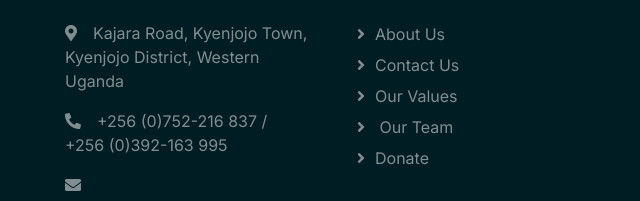
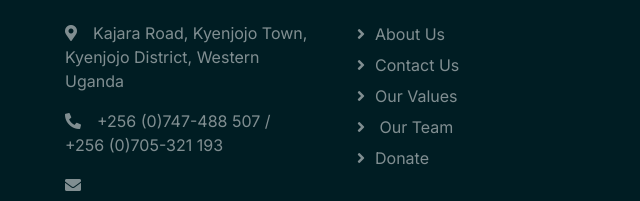
Before and after one commit to Kinglewy/cemaugandalewy, a plain HTML site: page donate.html in a window 1280 px wide. Shown: the part 1888-2089 px from the top of the page, 308-948 px from the left. Drawn offline with nearby package versions, Linux system fonts and the light colour scheme.

Commit message:
Update donate.html

```diff
--- a/donate.html
+++ b/donate.html
@@ -246,7 +246,7 @@
             <div class="col-lg-3 col-md-6">
                 <h5 class="text-light mb-4">Address</h5>
                 <p><i class="fa fa-map-marker-alt me-3"></i>Kajara Road, Kyenjojo Town, Kyenjojo District, Western Uganda</p>
-                <p><i class="fa fa-phone-alt me-3"></i>+256 (0)752-216 837 / +256 (0)392-163 995</p>
+                <p><i class="fa fa-phone-alt me-3"></i>+256 (0)747-488 507 / +256 (0)705-321 193</p>
                 <p><i class="fa fa-envelope me-3"></i>programs@cemauganda.org</p>
             </div>
             <div class="col-lg-3 col-md-6">
```
